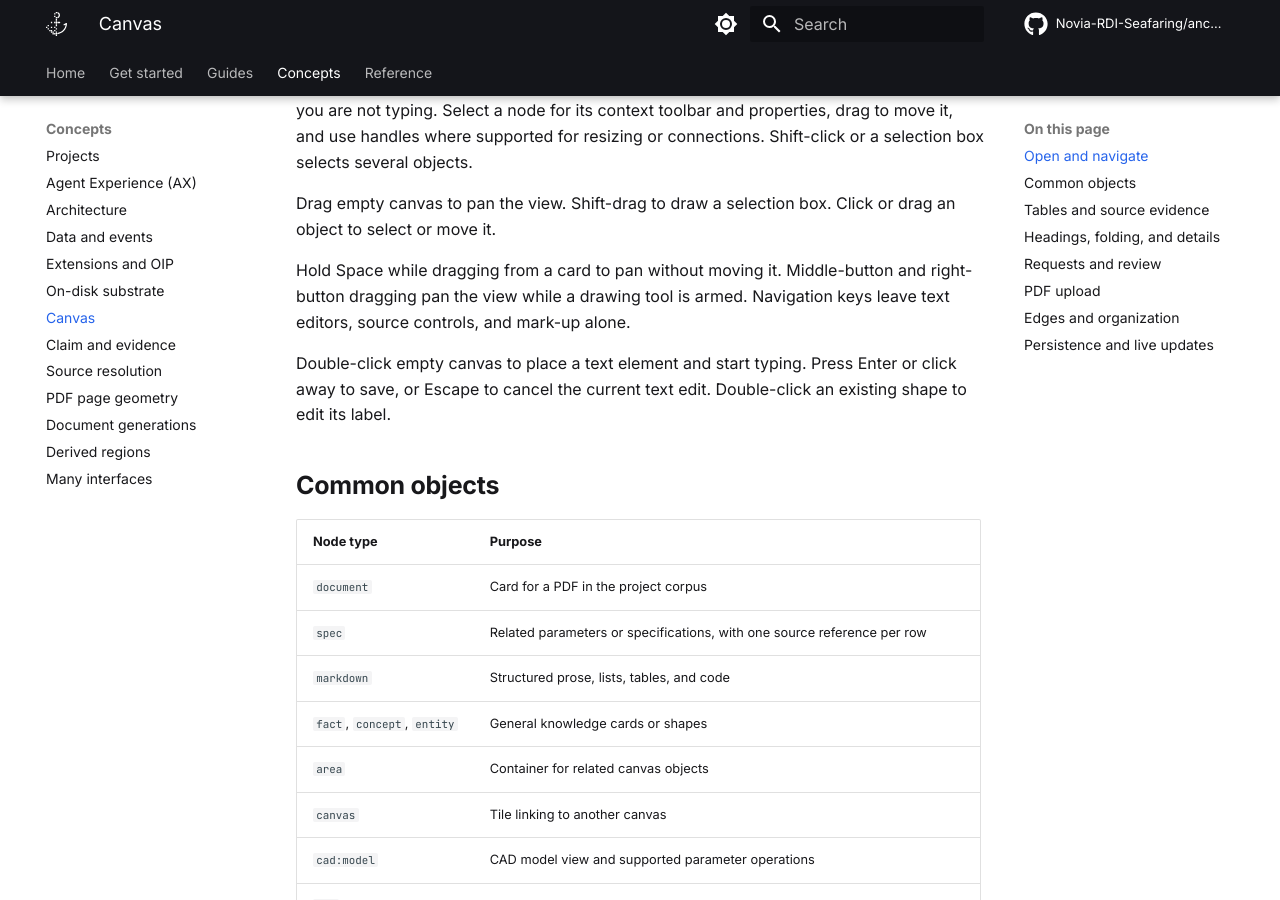
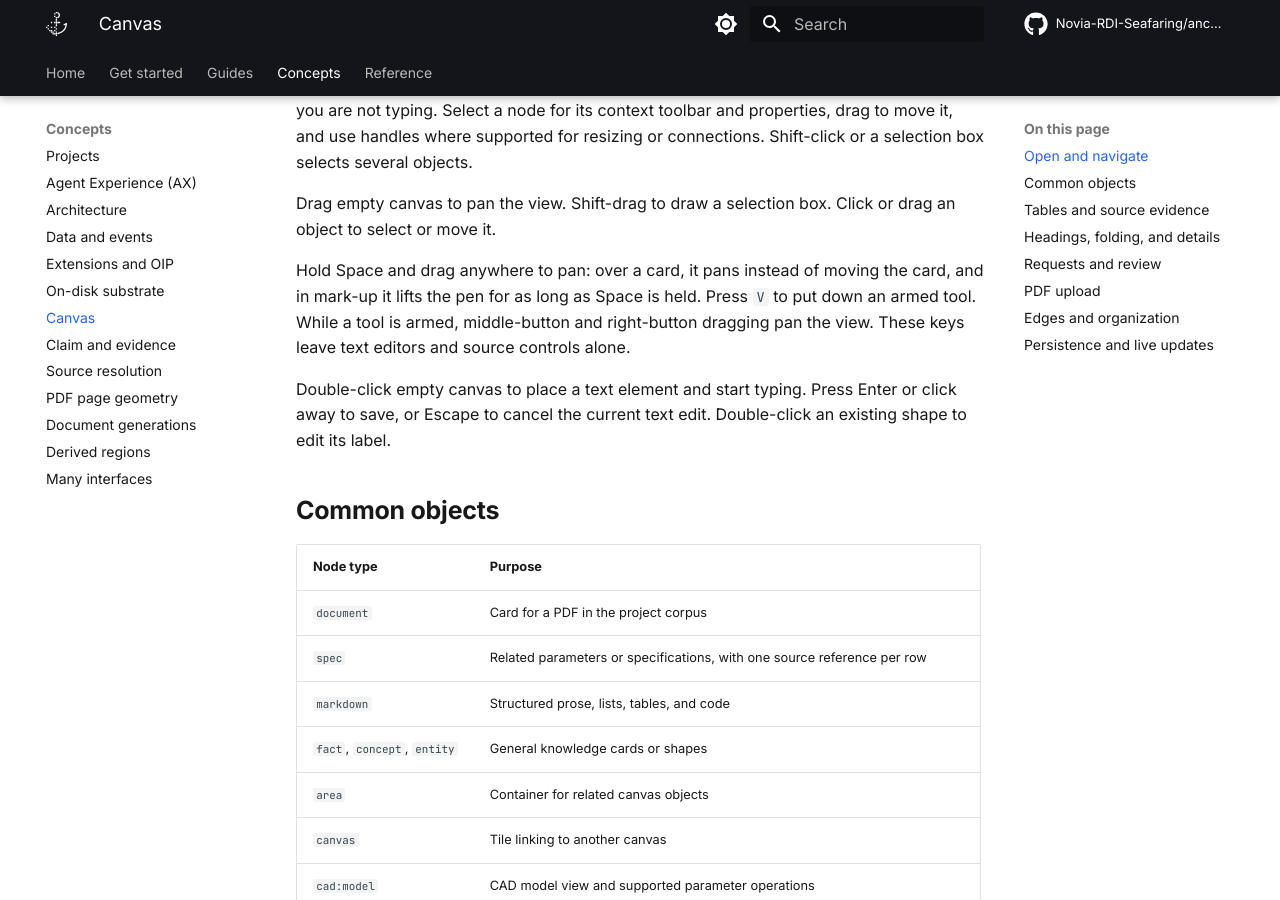
Before and after one commit to Novia-RDI-Seafaring/anchor, an MkDocs documentation site: the page built from docs/concepts/canvas.md, in a window 1280 px wide and 900 px high, scrolled down 441 px. Built offline with MkDocs 1.6.1 and Material for MkDocs 9.7.7, drawn with Linux system fonts in a browser that asks for light colours; comment, search, counter and statistics services are not loaded.

Commit message:
docs(canvas): Space pans anywhere, V puts down an armed tool (#544)
Co-authored-by: Christoffer Björkskog <christoffer.bjorkskog@novia.fi>

```diff
--- a/docs/concepts/canvas.md
+++ b/docs/concepts/canvas.md
@@ -19,9 +19,11 @@ resizing or connections. Shift-click or a selection box selects several objects.
 Drag empty canvas to pan the view. Shift-drag to draw a selection box. Click
 or drag an object to select or move it.
 
-Hold Space while dragging from a card to pan without moving it. Middle-button
-and right-button dragging pan the view while a drawing tool is armed.
-Navigation keys leave text editors, source controls, and mark-up alone.
+Hold Space and drag anywhere to pan: over a card, it pans instead of moving
+the card, and in mark-up it lifts the pen for as long as Space is held.
+Press `V` to put down an armed tool. While a tool is armed, middle-button and
+right-button dragging pan the view. These keys leave text editors and source
+controls alone.
 
 Double-click empty canvas to place a text element and start typing.
 Press Enter or click away to save, or Escape to cancel the current text edit.
```
